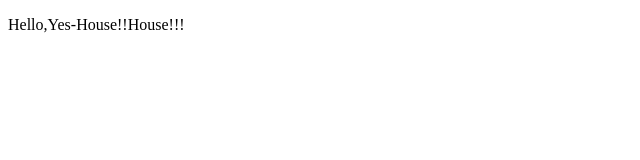
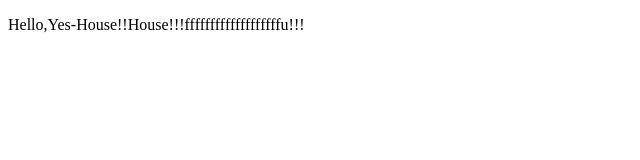
Before and after one commit to Yes-House/test_public, a plain HTML site: page index.html in a window 1280 px wide. Shown: the whole page, without its empty margins (0-640 px from the left). Drawn offline with Linux system fonts and the light colour scheme.

Commit message:
test fffff

```diff
--- a/index.html
+++ b/index.html
@@ -7,6 +7,6 @@
 	<title>Portfolio</title>
 </head>
 <body>
-  <p>Hello,Yes-House!!House!!!</p>
+  <p>Hello,Yes-House!!House!!!fffffffffffffffffffu!!!</p>
 </body>
 </html>
```
